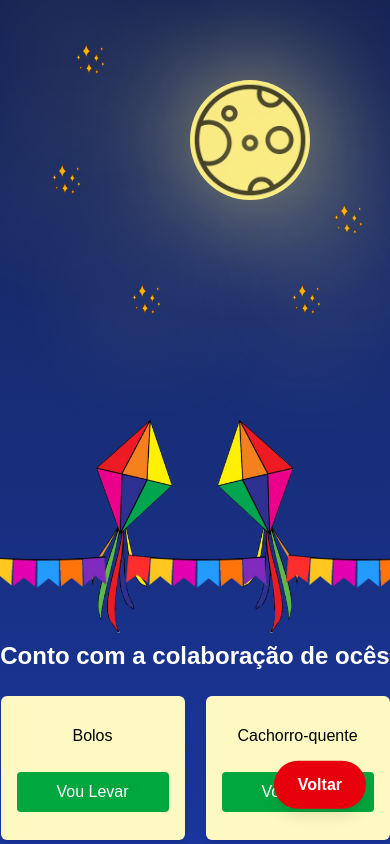
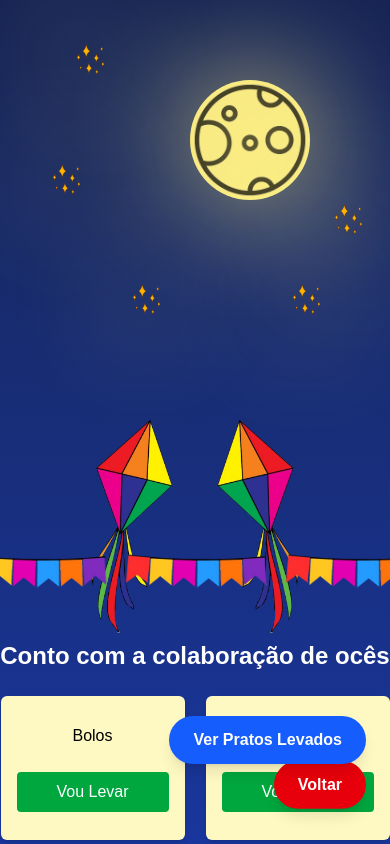
Before and after one commit to GhostS1x/June-celebration, a Next.js app in the folder fj-front-web/: page /pages/coi19sj29 in a window 390 px wide. Shown: the top 844 px of the page. Built offline with nearby package versions, Linux system fonts and the light colour scheme.

Commit message:
add botão

```diff
--- a/fj-front-web/src/app/pages/coi19sj29/page.jsx
+++ b/fj-front-web/src/app/pages/coi19sj29/page.jsx
@@ -201,6 +201,12 @@ export default function Comidas() {
             ))}
         </ul>
       </div>
+      <button
+        onClick={() => router.push("/pages/levados")}
+        className="fixed bottom-20 right-6 md:hidden bg-blue-600 hover:bg-blue-700 text-white font-bold py-3 px-6 rounded-full shadow-lg z-50"
+      >
+        Ver Pratos Levados
+      </button>
       <div className="absolute bottom-0 w-full h-24 z-10">
         <div className="h-1/2 bg-green-600 relative overflow-hidden">
           <div className="absolute top-0 left-0 w-full h-full flex justify-between">
```
